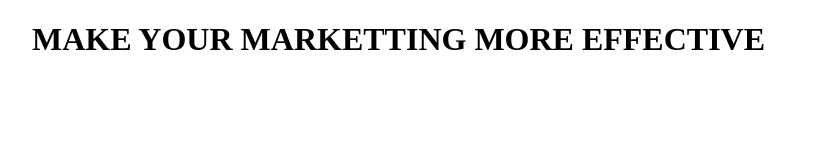
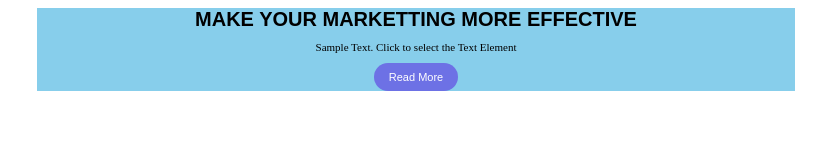
Before and after one commit to PrajeshKangoy/Nice-Page-1, a plain HTML site: page index.html in a window 1280 px wide. Shown: the whole page, without its empty margins (224-1050 px from the left). Drawn offline with Linux system fonts and the light colour scheme.

Commit message:
Header part

```diff
--- a/index.html
+++ b/index.html
@@ -9,15 +9,15 @@
 </head>
 
 <body>
-
-    <!-- header part -->
-    <header>
-        <!-- header title -->
-        <h1>MAKE YOUR MARKETTING MORE EFFECTIVE</h1>
-
-
-    </header>
-
+    <div class="entirewebsite">
+        <!-- header part -->
+        <header>
+            <!-- header title -->
+            <div class="title">MAKE YOUR MARKETTING MORE EFFECTIVE</div>
+            <div class="subtitle">Sample Text. Click to select the Text Element</div>
+            <button class="readMoreButton">Read More</button>
+        </header>
+    </div>
 </body>
 
 </html>
--- a/style.css
+++ b/style.css
@@ -1,4 +1,40 @@
-body{
+.entirewebsite{
     margin-left: 20%;
     margin-right: 20%;
+    background-color: skyblue;
 }
+
+.title{
+    font-family: Montserrat, sans-serif;
+    text-align: center;
+    font-size: 20px;
+    font-weight: bold;
+}
+
+
+.subtitle{
+    font-size: 11px;
+    font-weight: 100;
+}
+
+header{
+    display: flex;
+    flex-direction: column;
+    justify-content: space-between;
+    align-items: center;
+    gap: 10px;
+}
+
+.readMoreButton{
+    background-color: #6d71e5;
+    border: none;
+    border-radius: 20px;
+    font-size: 11px;
+    padding: 8px 15px;
+    color: white;
+    font-weight: 100;
+}
+
+.readMoreButton:hover{
+    background-color: darkmagenta;
+}
```
